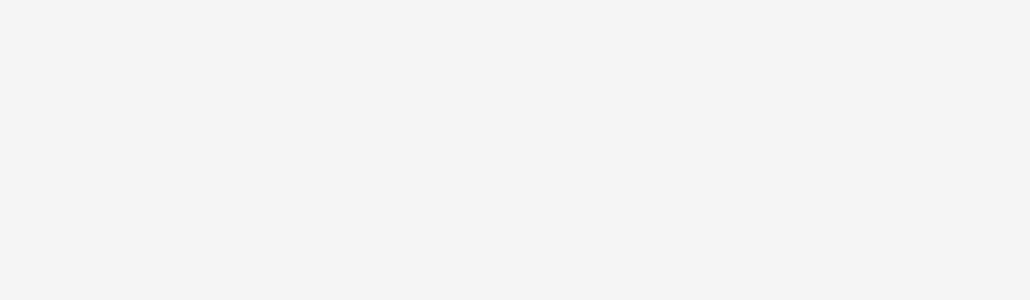
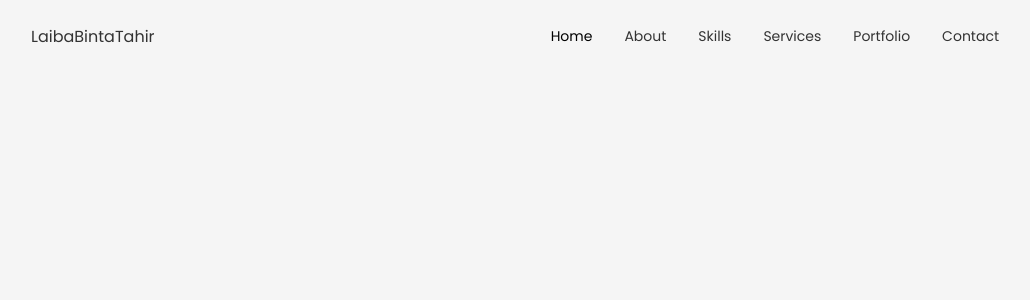
Before and after one commit to laibabintatahir/laibabintetahir-portfolio, a React (Create React App) app: page / in a window 1280 px wide. Shown: the top 300 px of the page, without its empty margins (125-1155 px from the left). Built offline with nearby package versions, Linux system fonts and the light colour scheme; a web font is replaced by a local one.

Commit message:
Header and its responsiveness

```diff
--- a/src/App.css
+++ b/src/App.css
@@ -161,4 +161,16 @@
 }
 
 @media screen and (max-width:992px){
+  .container{
+    margin-left: var(--mb-1-5);
+    margin-right: var(--mb-1-5);
+  }
 }
+
+
+@media screen and (max-width:350px){
+  .container{
+    margin-left: var(--mb-1);
+    margin-right: var(--mb-1);
+  }
+}
--- a/src/components/header/Header.css
+++ b/src/components/header/Header.css
@@ -0,0 +1,114 @@
+.header {
+  width: 100%;
+  position: fixed;
+  top: 0;
+  left: 0;
+  z-index: var(--z-fixed);
+  background-color: var(--body-color);
+}
+
+.nav {
+  height: calc(var(--header-height) + 1.5rem);
+  display: flex;
+  justify-content: space-between;
+  align-items: center;
+  column-gap: 1rem;
+}
+.nav__logo,
+.nav__toggle {
+  color: var(--title-color);
+  font-weight: var(--font-medium);
+}
+.nav__list {
+  display: flex;
+  column-gap: 2rem;
+}
+.nav__link {
+  display: flex;
+  flex-direction: column;
+  align-items: center;
+  font-size: var(--small-font-size);
+  color: var(--title-color);
+  font-weight: var(--font-medium);
+  transition: 0.3s;
+}
+.nav__icon,
+.nav__close,
+.nav__toggle {
+  display: none;
+}
+
+.active-link,
+.nav__link:hover {
+  color: var(--title-color-dark);
+}
+
+@media screen and (max-width: 768px) {
+  .header {
+    top: initial;
+    bottom: 0;
+  }
+
+  .nav {
+    height: var(--header-height);
+  }
+  .nav__menu {
+    position: fixed;
+    bottom: -100%;
+    left: 0;
+    width: 100%;
+    background-color: var(--body-color);
+    padding: 2rem 1.5rem 4rem;
+    box-shadow: 0 -1px 4px rgba(0, 0, 0, 0.15);
+    border-radius: 1.5rem 1.5rem 0 0;
+    transition: 0.3s;
+  }
+
+  .show-menu{
+    bottom: 0;
+  }
+  .nav__list {
+    display: grid;
+    grid-template-columns: repeat(3, 1fr);
+    gap: 2rem;
+  }
+
+  .nav__icon {
+    font-size: 1.2rem;
+  }
+
+  .nav__close {
+    position: absolute;
+    right: 1.3rem;
+    bottom: 0.5rem;
+    font-size: 1.5rem;
+    cursor: pointer;
+    color: var(--title-color);
+  }
+  .nav__close:hover {
+    color: var(--title-color-dark);
+  }
+
+  .nav__toggle{
+    font-size: 1.1rem;
+    cursor: pointer;
+  }
+  .nav__icon,
+  .nav__close,
+  .nav__toggle {
+    display: block;
+  }
+}
+
+
+@media screen and (max-width: 350px) {
+    .nav__menu {
+        padding: 2rem 0.25rem 4rem;
+        width: 100%;
+      }
+
+      .nav__list{
+        column-gap: 0;
+      }
+
+    }
--- a/src/components/header/Header.jsx
+++ b/src/components/header/Header.jsx
@@ -1,16 +1,60 @@
-import React from "react";
+import React, { useState } from "react";
 import "./Header.css";
 const Header = () => {
+  const[Toggle, showMenu]=useState(false);
+
   return (
     <div>
       <header className="header">
         <nav className="nav container">
           <a href="index.html" className="nav__logo">
-            <div className="nav__menu">
-              <ul className="nav__list grid"></ul>
+            LaibaBintaTahir
+          </a>
 
-            </div>
-          </a>
+          <div className={Toggle ? "nav__menu show-menu" : "nav__menu"}>
+            <ul className="nav__list grid">
+              <li className="nav__item">
+                <a href="#home" className="nav__link active-link">
+                  <i className="uil uil-estate nav__icon"></i>Home
+                </a>
+              </li>
+
+              <li className="nav__item">
+                <a href="#about" className="nav__link">
+                  <i className="uil uil-user nav__icon"></i>About
+                </a>
+              </li>
+
+              <li className="nav__item">
+                <a href="#skills" className="nav__link">
+                  <i className="uil uil-file-alt nav__icon"></i>Skills
+                </a>
+              </li>
+
+              <li className="nav__item">
+                <a href="#services" className="nav__link">
+                  <i className="uil uil-briefcase-alt nav__icon"></i>Services
+                </a>
+              </li>
+
+              <li className="nav__item">
+                <a href="#portfolio" className="nav__link">
+                  <i className="uil uil-scenery nav__icon"></i>Portfolio
+                </a>
+              </li>
+
+              <li className="nav__item">
+                <a href="#contact" className="nav__link">
+                  <i className="uil uil-message nav__icon"></i>Contact
+                </a>
+              </li>
+
+            </ul>
+            <i class="uil uil-times nav__close" onClick={()=>showMenu(!Toggle)}></i>
+          </div>
+          <div class="nav__toggle" onClick={()=>showMenu(!Toggle)}>
+          <i class="uil uil-apps"></i>
+          </div>
         </nav>
       </header>
     </div>
```
